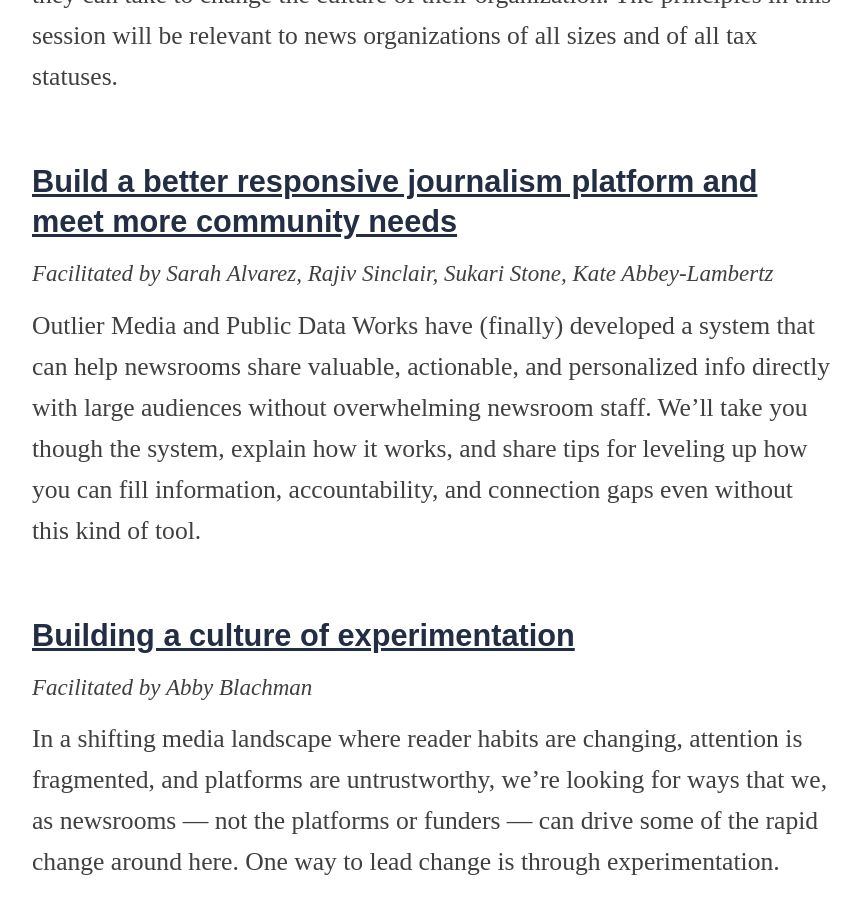
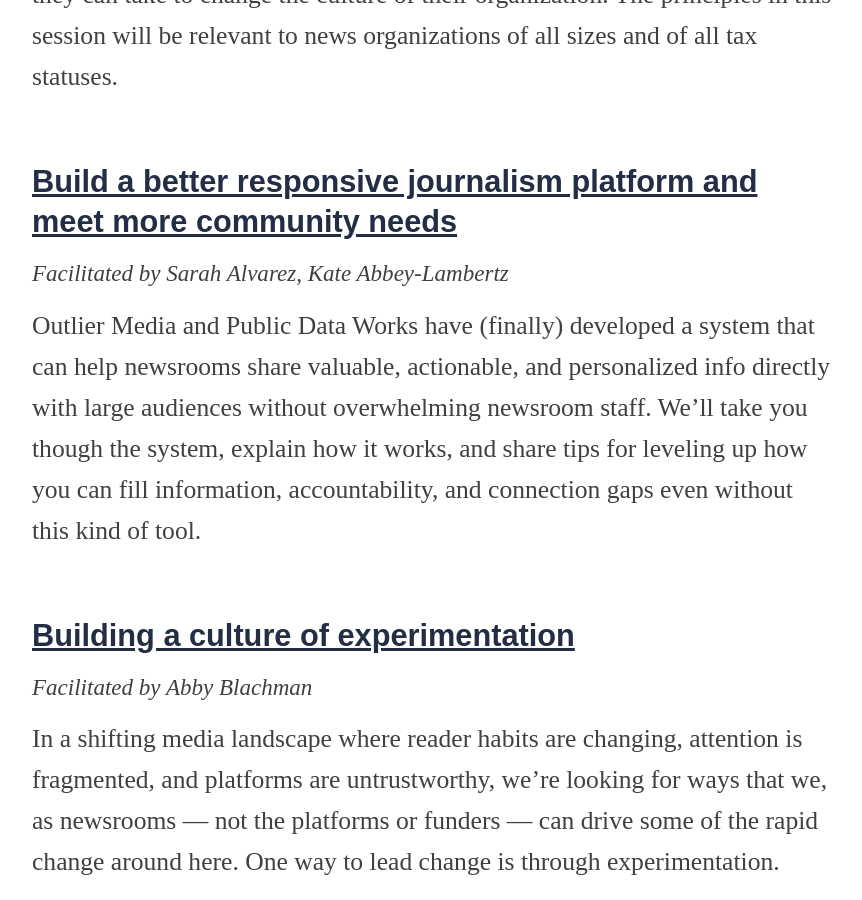
Before and after one commit to OpenNews/srccon-2024, a Jekyll site: the page built from program.md, in a window 1280 px wide and 900 px high, scrolled down 4003 px. Shown: the whole window, without its empty margins (208-1070 px from the left). Built offline with Jekyll 4.4.1, drawn with Linux system fonts in a browser that asks for light colours; nearby versions of some CDN libraries; some web fonts are replaced; some of the changed text lies outside the part shown.

Commit message:
update schedule

```diff
--- a/_data/sessions.yml
+++ b/_data/sessions.yml
@@ -20,7 +20,7 @@
   {
     "id": "responsive-journalism-platform",
     "title": "Build a better responsive journalism platform and meet more community needs",
-    "facilitators": "Sarah Alvarez, Rajiv Sinclair, Sukari Stone, Kate Abbey-Lambertz",
+    "facilitators": "Sarah Alvarez, Kate Abbey-Lambertz",
     "description": "Outlier Media and Public Data Works have (finally) developed a system that can help newsrooms share valuable, actionable, and personalized info directly with large audiences without overwhelming newsroom staff. We'll take you though the system, explain how it works, and share tips for leveling up how you can fill information, accountability, and connection gaps even without this kind of tool."
   },
   {
@@ -98,7 +98,7 @@
   {
     "id": "help-wanted-data-team",
     "title": "Help Wanted: Developing support systems for local data journalism",
-    "facilitators": "Pam Dempsey, Joe Germuska, Cheryl Phillips",
+    "facilitators": "Pam Dempsey, Joe Germuska, Eric Sagara",
     "description": "Data journalism is a critical component of investigative and accountability journalism, but many newsrooms, especially smaller ones, face challenges in developing their capacity. Big Local News at Stanford and the Data-Driven Reporting Project at Northwestern have both been working on developing that capacity for a few years. While we’ve had successes, we’ve also started to develop some theories about what changes could really amplify the work. In this session, the presenters will share their current thinking and ask participants to collectively help develop the theories further. We hope to end the session with actionable, fundable ideas which the facilitators or other organizations might work on putting into practice to better serve the development of data-driven journalism, especially in smaller newsrooms."
   },
   {
--- a/schedule/sessions.json
+++ b/schedule/sessions.json
@@ -663,7 +663,7 @@
     "id": "responsive-journalism-platform",
     "title": "Build a better responsive journalism platform and meet more community needs",
     "description": "Outlier Media and Public Data Works have (finally) developed a system that can help newsrooms share valuable, actionable, and personalized info directly with large audiences without overwhelming newsroom staff. We'll take you though the system, explain how it works, and share tips for leveling up how you can fill information, accountability, and connection gaps even without this kind of tool.",
-    "facilitators": "Sarah Alvarez, Rajiv Sinclair, Sukari Stone, Kate Abbey-Lambertz",
+    "facilitators": "Sarah Alvarez, Kate Abbey-Lambertz",
     "time": "2-3:15pm",
     "day": "Friday",
     "timeblock": "friday-pm-1",
@@ -678,7 +678,7 @@
     "id": "help-wanted-data-team",
     "title": "Help Wanted: Developing support systems for local data journalism",
     "description": "Data journalism is a critical component of investigative and accountability journalism, but many newsrooms, especially smaller ones, face challenges in developing their capacity. Big Local News at Stanford and the Data-Driven Reporting Project at Northwestern have both been working on developing that capacity for a few years: We've organized trainings, we've paired experienced data journalists with newsrooms taking on their first projects, we've built tools that push data alerts directly to beat reporters. We've given direct financial support to help newsrooms fill whatever gaps are keeping them from publishing a local data investigation.\n\nWhile we’ve had successes, we’ve also started to develop some theories about additional changes that could really amplify the work. In this session, the presenters will share their current thinking and ask participants to collectively help develop the theories further. We hope to end the session with actionable, fundable ideas which the facilitators or other organizations might work on putting into practice to better serve the development of data-driven journalism, especially in smaller newsrooms.",
-    "facilitators": "Pam Dempsey, Joe Germuska, Cheryl Phillips",
+    "facilitators": "Pam Dempsey, Joe Germuska, Eric Sagara",
     "time": "2-3:15pm",
     "day": "Friday",
     "timeblock": "friday-pm-1",
```
